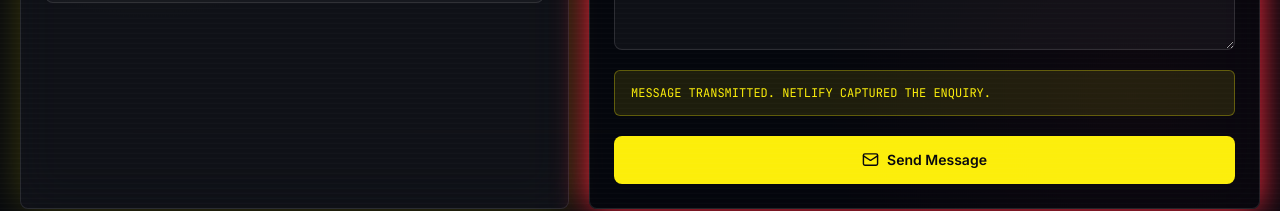
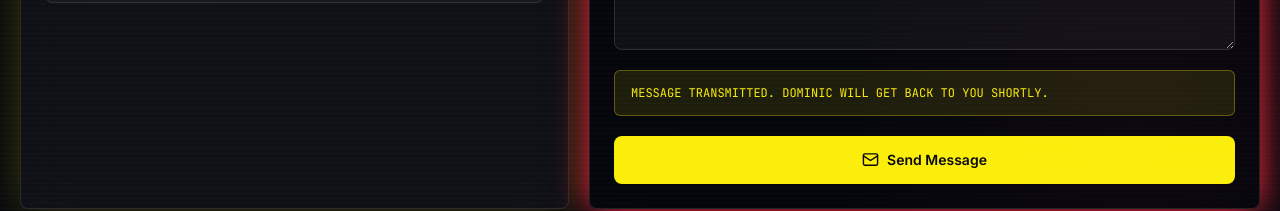
Before and after one commit to dom4570/dominic-boban-portfolio, a React (Vite) app: page / in a window 1280 px wide. Both pictures are taken after typing "Sample", "name@example.com", "Sample" into the empty fields and a click on the button "Send Message". Shown: the part 7847-8058 px from the top of the page. Built offline with nearby package versions, Linux system fonts and the light colour scheme.

Commit message:
Update contact form success message

```diff
--- a/src/App.tsx
+++ b/src/App.tsx
@@ -880,7 +880,7 @@ function Contact() {
               </TerminalLabel>
               {formStatus === "success" && (
                 <p className="rounded-md border border-signal/30 bg-signal/10 px-4 py-3 font-mono text-xs uppercase leading-5 text-signal">
-                  Message transmitted. Netlify captured the enquiry.
+                  Message transmitted. Dominic will get back to you shortly.
                 </p>
               )}
               {formStatus === "error" && (
```
